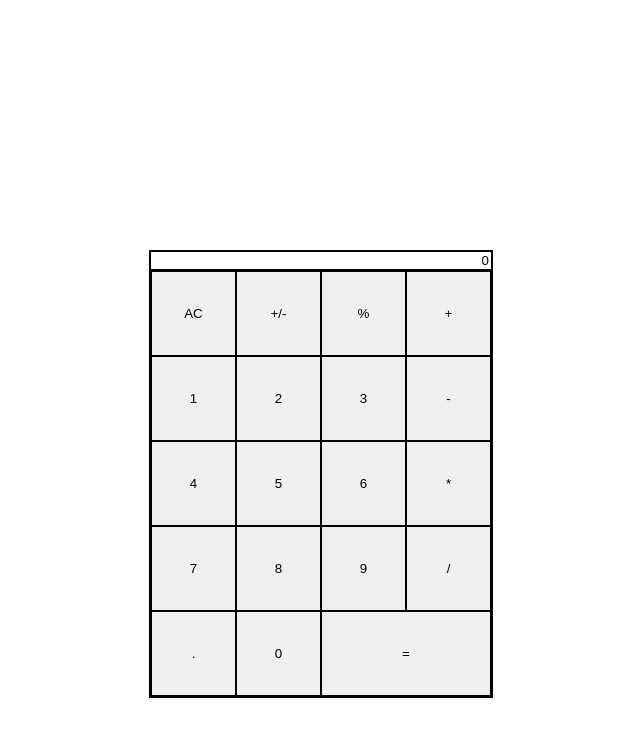
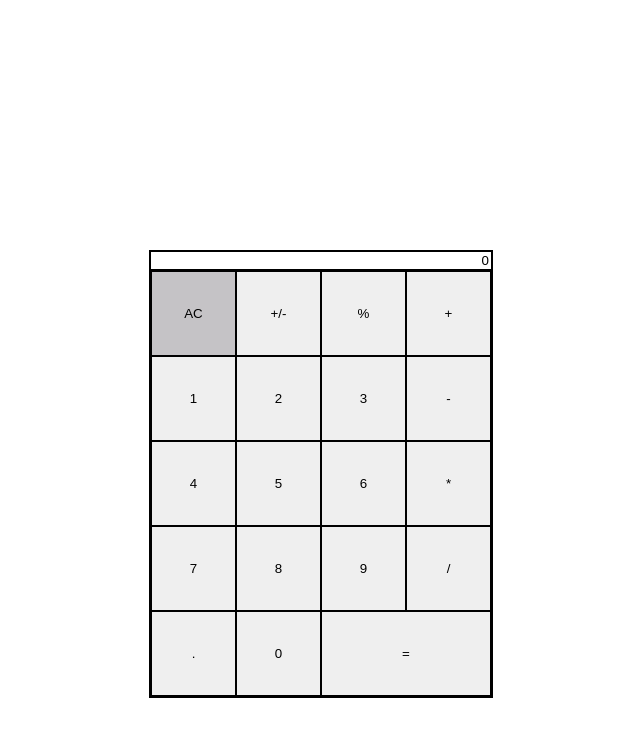
Before and after one commit to joshbrin2000/Calculator, a plain HTML site: page index.html in a window 1280 px wide. In both pictures the pointer is over the button "AC". Shown: the whole page, without its empty margins (319-959 px from the left). Drawn offline with Linux system fonts and the light colour scheme.

Commit message:
buttons change hue on hover and on click

```diff
--- a/style.css
+++ b/style.css
@@ -9,6 +9,14 @@ body{
 button{
     border-radius: 0;
     border: 1px solid black;
+}
+
+button:hover{
+    background-color: #c5c3c6;
+}
+
+button:active{
+    background-color: grey;
 }
 
 .container{
```
